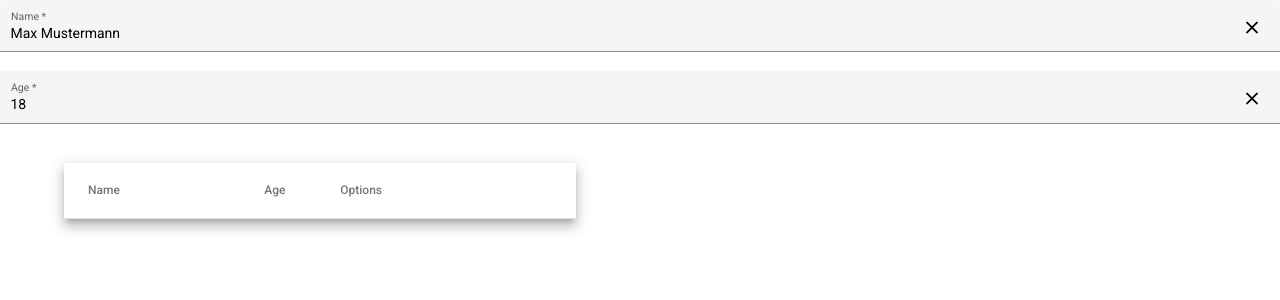
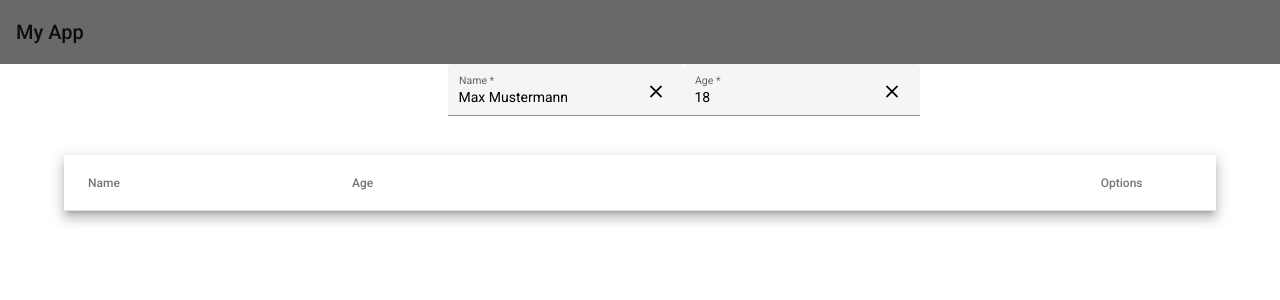
Before and after one commit to NichtLukas/Tests, an Angular app: page / in a window 1280 px wide. Shown: the top 300 px of the page. Built offline with nearby package versions, Linux system fonts and the light colour scheme.

Commit message:
add toolbar

```diff
--- a/src/app/app.component.html
+++ b/src/app/app.component.html
@@ -1 +1,2 @@
+<app-toolbar></app-toolbar>
 <app-human-manager></app-human-manager>
--- a/src/app/app.module.ts
+++ b/src/app/app.module.ts
@@ -13,13 +13,14 @@ import {MatIconModule} from '@angular/material/icon';
 import {MatButtonModule} from '@angular/material/button';
 import {MatTableModule} from '@angular/material/table';
 import { HumanManagerComponent } from './human-manager/human-manager.component';
+import { ToolbarComponent } from './toolbar/toolbar.component';
 
 
 @NgModule({
   declarations: [
     AppComponent,
     DisplayHumanComponent,
-    HumanManagerComponent
+    HumanManagerComponent,
   ],
   imports: [
     BrowserModule,
@@ -30,7 +31,8 @@ import { HumanManagerComponent } from './human-manager/human-manager.component';
     FormsModule,
     MatButtonModule,
     MatTableModule,
-    CreateHumanComponent
+    CreateHumanComponent,
+    ToolbarComponent
   ],
   providers: [],
   bootstrap: [AppComponent]
--- a/src/app/create-human/create-human.component.css
+++ b/src/app/create-human/create-human.component.css
@@ -1,13 +1,6 @@
-/* .button-container{
-    margin-top: 20px;
-    width: 50%;
+.form{
+    margin-left: 35%;
+    width: 30%;
     display: flex;
-    justify-content: space-around;
+    justify-content:space-around;
 }
-
-.label-container{
-    margin-top: 20px;
-    width: 50%;
-    display: flex;
-    justify-content: space-around;
-} */
--- a/src/app/create-human/create-human.component.html
+++ b/src/app/create-human/create-human.component.html
@@ -1,8 +1,8 @@
-<form [formGroup]="form" (keydown)="readFormKeyInput($event)">
+<form [formGroup]="form" (keydown)="readFormKeyInput($event)" class="form" >
   <mat-form-field appearance="fill" >
     <mat-label>Name</mat-label>
     <input matInput type="text" formControlName="name">
-    <button matSuffix mat-icon-button (click)="nameFormControl.reset()">
+    <button  matSuffix mat-icon-button (click)="nameFormControl.reset()">
       <mat-icon>close</mat-icon>
     </button>
     <mat-error *ngIf="nameFormControl.hasError('required')">
--- a/src/app/create-human/create-human.component.ts
+++ b/src/app/create-human/create-human.component.ts
@@ -10,12 +10,7 @@ import { MatIconModule } from '@angular/material/icon';
 @Component({
   selector: 'app-create-human',
   templateUrl: './create-human.component.html',
-  // stlyes oder style-urls
-  styles:[`
-    mat-form-field {
-      width: 100%;
-    }
-  `],
+  styleUrls: ['./create-human.component.css'],
   standalone: true,
   imports: [
     CommonModule,
--- a/src/app/display-human/display-human.component.css
+++ b/src/app/display-human/display-human.component.css
@@ -1,5 +1,25 @@
 table {
     margin-top: 20px;
     margin-left: 5%;
-    width: 40%;
+    width: 90%;
 }
+.name-row{
+    width: 25%;
+}
+
+.age-row{
+    width: 65%;
+}
+.options-row{
+    width: 10%;
+}
+
+.mat-row:hover .mat-cell {
+    border-color: currentColor;
+}
+
+.mat-row .mat-cell {
+    border-bottom: 1px solid transparent;
+    border-top: 1px solid transparent;
+    cursor: pointer;
+  }
--- a/src/app/display-human/display-human.component.html
+++ b/src/app/display-human/display-human.component.html
@@ -1,18 +1,18 @@
 <table mat-table [dataSource]="humans" class="mat-elevation-z8">
 
     <ng-container matColumnDef="name">
-      <th mat-header-cell *matHeaderCellDef> Name </th>
+      <th mat-header-cell *matHeaderCellDef class="name-row"> Name </th>
       <td mat-cell *matCellDef="let element"> {{element.name}} </td>
     </ng-container>
 
     <!-- Weight Column -->
-    <ng-container matColumnDef="age">
-      <th mat-header-cell *matHeaderCellDef> Age </th>
+    <ng-container matColumnDef="age" >
+      <th mat-header-cell *matHeaderCellDef class="age-row"> Age </th>
       <td mat-cell *matCellDef="let element"> {{element.age}} </td>
     </ng-container>
 
-    <ng-container matColumnDef="options">
-      <th mat-header-cell *matHeaderCellDef> Options </th>
+    <ng-container matColumnDef="options" >
+      <th mat-header-cell *matHeaderCellDef class="options-row"> Options </th>
       <td mat-cell *matCellDef="let element">
         <button mat-icon-button (click)="onDelete(element)">
           <mat-icon>delete</mat-icon>
--- a/src/app/human-manager/human-manager.component.css
+++ b/src/app/human-manager/human-manager.component.css
@@ -7,9 +7,12 @@
     margin-left: 5%;
     margin-top: 5%;
 }
-.create-human-container{
+
+.create-human{
     background-color: red;
+    width: 50%;
 }
-.display-human-container{
-    background-color: blue;
+
+.display-human{
+
 }
--- a/src/app/human-manager/human-manager.component.html
+++ b/src/app/human-manager/human-manager.component.html
@@ -1,10 +1,7 @@
 
 <div class="human-wrapper">
-    <!-- strg + # -->
-    <app-create-human (human)="onHuman($event)">
+    <app-create-human (human)="onHuman($event)" class="create-human">
     </app-create-human>
-    <app-display-human [humans]="humans$" (delete)="onDelete($event)"></app-display-human>
-
-    <!-- tabellenspalte auswählen und zurück geben -->
-
+    <app-display-human [humans]="humans$" (delete)="onDelete($event)" class="display-human">
+    </app-display-human>
 </div>
--- /dev/null
+++ b/src/app/toolbar/toolbar.component.css
@@ -0,0 +1,3 @@
+.toolbar{
+    background-color: dimgray;
+}
--- /dev/null
+++ b/src/app/toolbar/toolbar.component.html
@@ -0,0 +1,3 @@
+<mat-toolbar class="toolbar">
+    <span>My App</span>
+</mat-toolbar>
--- /dev/null
+++ b/src/app/toolbar/toolbar.component.ts
@@ -0,0 +1,24 @@
+import { CommonModule } from '@angular/common';
+import { Component, OnInit } from '@angular/core';
+import { MatIconModule } from '@angular/material/icon';
+import {MatToolbarModule} from '@angular/material/toolbar';
+
+@Component({
+  standalone: true,
+  selector: 'app-toolbar',
+  templateUrl: './toolbar.component.html',
+  styleUrls: ['./toolbar.component.css'],
+  imports:[
+    CommonModule,
+    MatIconModule,
+    MatToolbarModule
+  ]
+})
+export class ToolbarComponent implements OnInit {
+
+  constructor() { }
+
+  ngOnInit(): void {
+  }
+
+}
```
Also changed, not shown: 1 other file (tests, documents, lock files or other folders).
